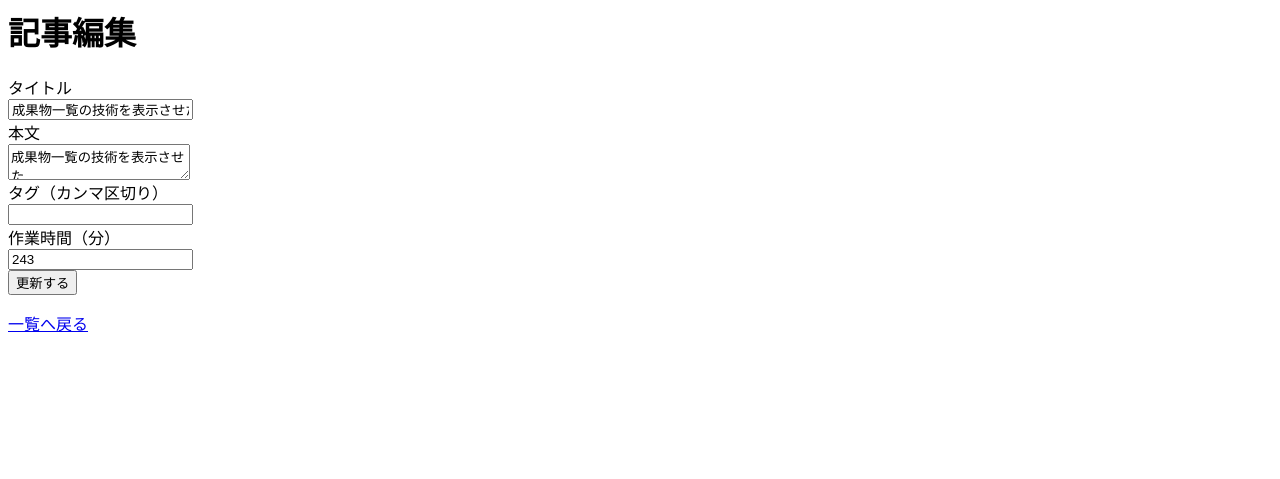
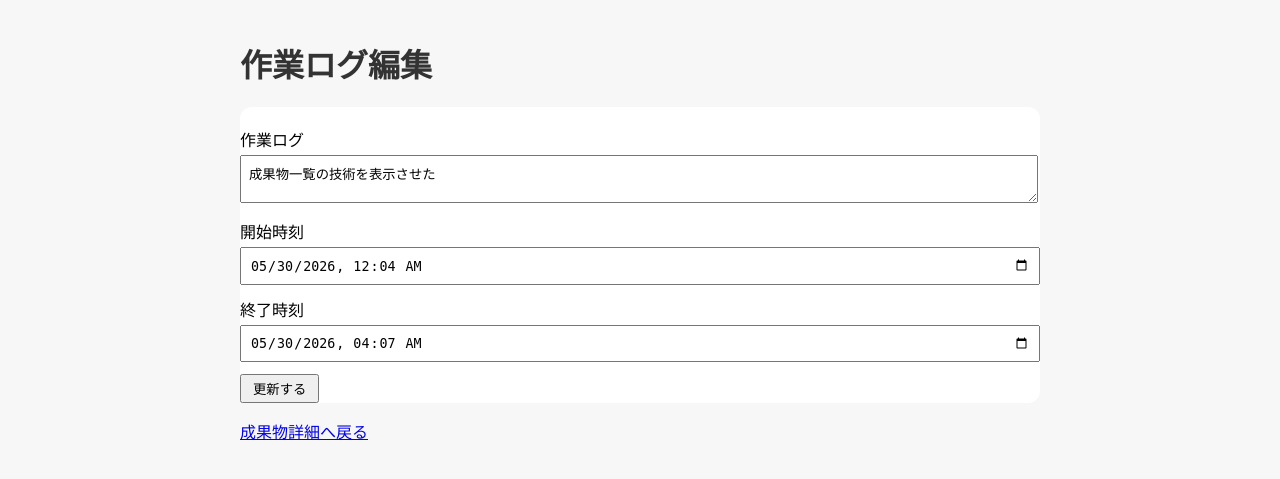
Before and after one commit to ki-hi-ro/freelance-blog, a FastAPI app: page /posts-page/1/edit in a window 1280 px wide. Shown: the top 479 px of the page. Run offline with FastAPI, Linux system fonts and the light colour scheme; data comes from the database, SQL or seed files in the repository; both versions use the stored data as it was after the commit.

Commit message:
Fix #2 作業ログ編集画面のUIと項目名を現在の仕様に合わせた

```diff
--- a/app/main.py
+++ b/app/main.py
@@ -123,20 +123,34 @@ def edit_post_page(post_id: int, request: Request, db: Session = Depends(get_db)
 @app.post("/posts-page/{post_id}/edit")
 def update_post_from_page(
     post_id: int,
-    title: str = Form(...),
     content: str = Form(...),
-    task_type: str = Form(""),
-    work_time_minutes: int = Form(...),
+    start_time: str = Form(...),
+    end_time: str = Form(...),
     db: Session = Depends(get_db),
 ):
     post = db.query(models.Post).filter(models.Post.id == post_id).first()
 
+    start_dt = datetime.fromisoformat(start_time)
+    end_dt = datetime.fromisoformat(end_time)
+
+    work_time_minutes = int(
+        (end_dt - start_dt).total_seconds() / 60
+    )
+
+    title = content.splitlines()[0].replace("#", "").strip() if content.strip() else "作業ログ"
+
     if post:
         post.title = title
         post.content = content
-        post.task_type = task_type
+        post.start_time = start_dt
+        post.end_time = end_dt
         post.work_time_minutes = work_time_minutes
         db.commit()
+
+        return RedirectResponse(
+            url=f"/works-page/{post.work_id}",
+            status_code=303
+        )
 
     return RedirectResponse(url="/posts-page", status_code=303)
 
--- a/app/templates/edit_post.html
+++ b/app/templates/edit_post.html
@@ -1,27 +1,36 @@
-<h1>記事編集</h1>
+<!DOCTYPE html>
+<html lang="ja">
+<head>
+  <meta charset="UTF-8">
+  <title>作業ログ編集</title>
+  <link rel="stylesheet" href="/static/style.css">
+</head>
+<body>
+  <h1>作業ログ編集</h1>
 
-<form action="/posts-page/{{ post.id }}/edit" method="post">
-  <div>
-    <label>タイトル</label><br>
-    <input type="text" name="title" value="{{ post.title }}">
-  </div>
+  <form action="/posts-page/{{ post.id }}/edit" method="post">
+    <label>作業ログ</label>
+    <textarea name="content">{{ post.content }}</textarea>
 
-  <div>
-    <label>本文</label><br>
-    <textarea name="content">{{ post.content }}</textarea>
-  </div>
+    <label>開始時刻</label>
+    <input
+      type="datetime-local"
+      name="start_time"
+      value="{{ post.start_time.strftime('%Y-%m-%dT%H:%M') }}"
+    >
 
-  <div>
-    <label>タグ（カンマ区切り）</label><br>
-    <input type="text" name="tags" value="{{ post.tags }}">
-  </div>
+    <label>終了時刻</label>
+    <input
+      type="datetime-local"
+      name="end_time"
+      value="{{ post.end_time.strftime('%Y-%m-%dT%H:%M') }}"
+    >
 
-  <div>
-    <label>作業時間（分）</label><br>
-    <input type="number" name="work_time_minutes" value="{{ post.work_time_minutes }}">
-  </div>
+    <button type="submit">更新する</button>
+  </form>
 
-  <button type="submit">更新する</button>
-</form>
-
-<a href="/posts-page">一覧へ戻る</a>
+  <p>
+    <a href="/works-page/{{ post.work_id }}">成果物詳細へ戻る</a>
+  </p>
+</body>
+</html>
```
Also changed, not shown: blog.db.
